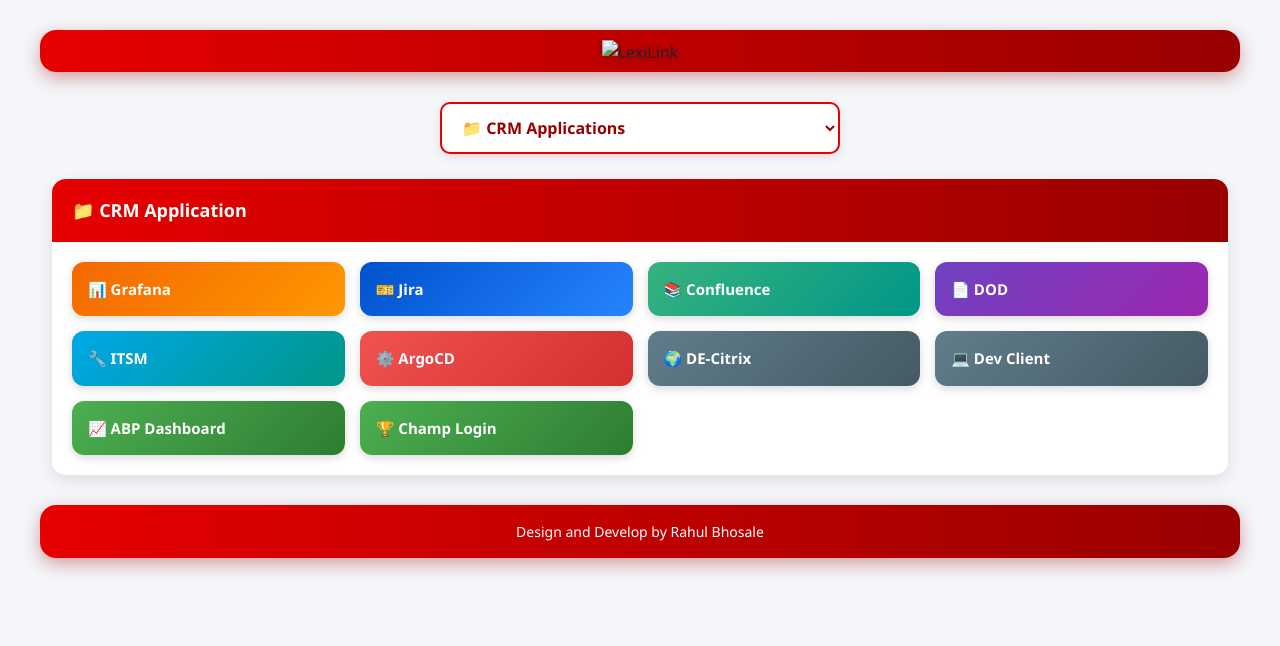
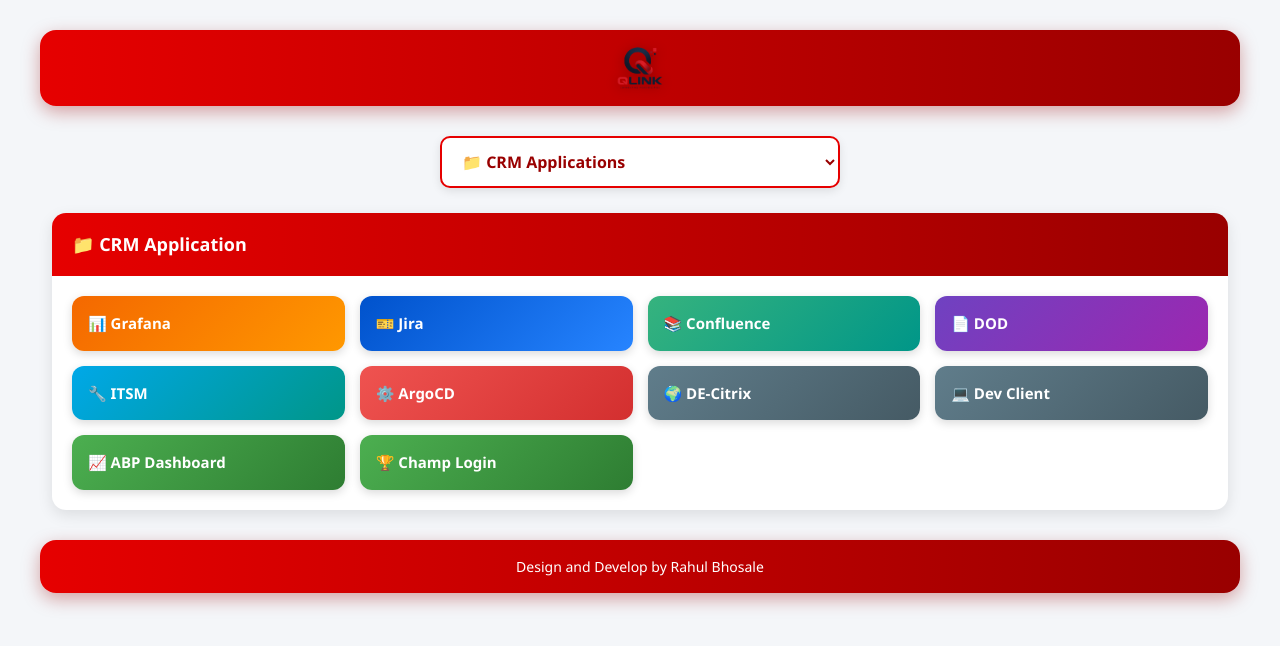
Before and after one commit to shraddhalokhande4-debug/qlink, a plain HTML site: page index.html in a window 1280 px wide. Drawn offline with nearby package versions, Linux system fonts and the light colour scheme.

Commit message:
Update index.html

```diff
--- a/index.html
+++ b/index.html
@@ -236,7 +236,7 @@
 <body>
 
   <div class="site-header">
-    <img class="brand" src="lexilink.png" alt="LexiLink">
+    <img class="brand" src="qlink.png" alt="qlink">
   </div>
 
   <div class="section-select-wrap">
```
